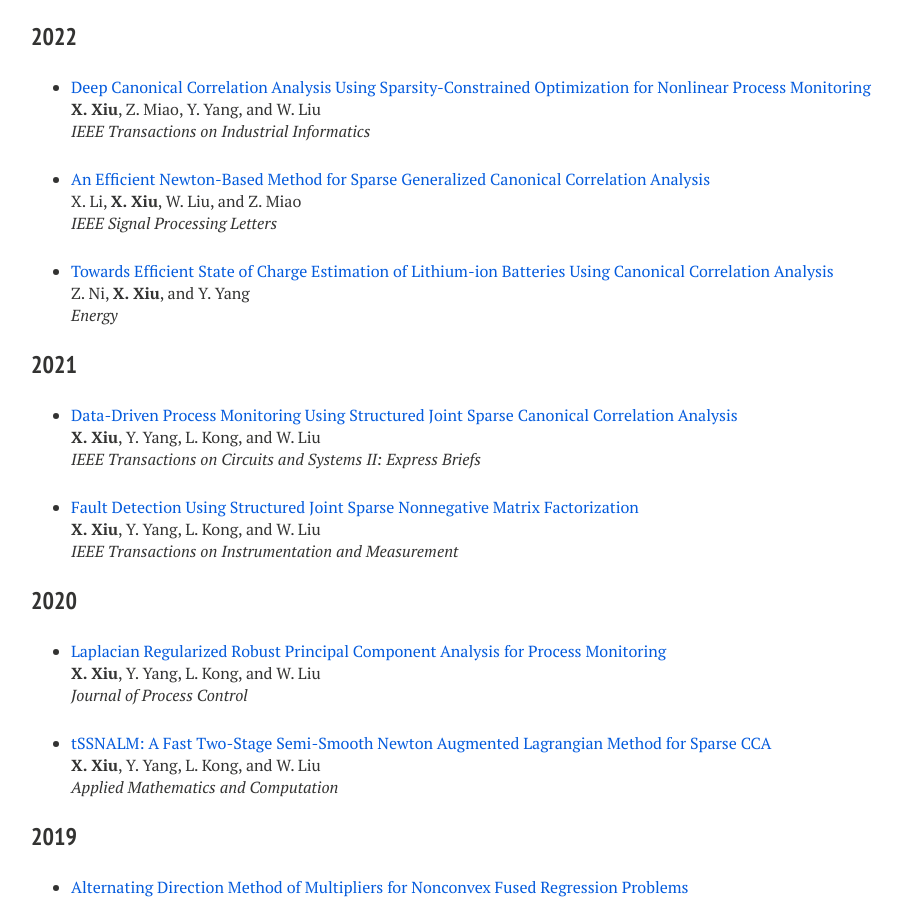
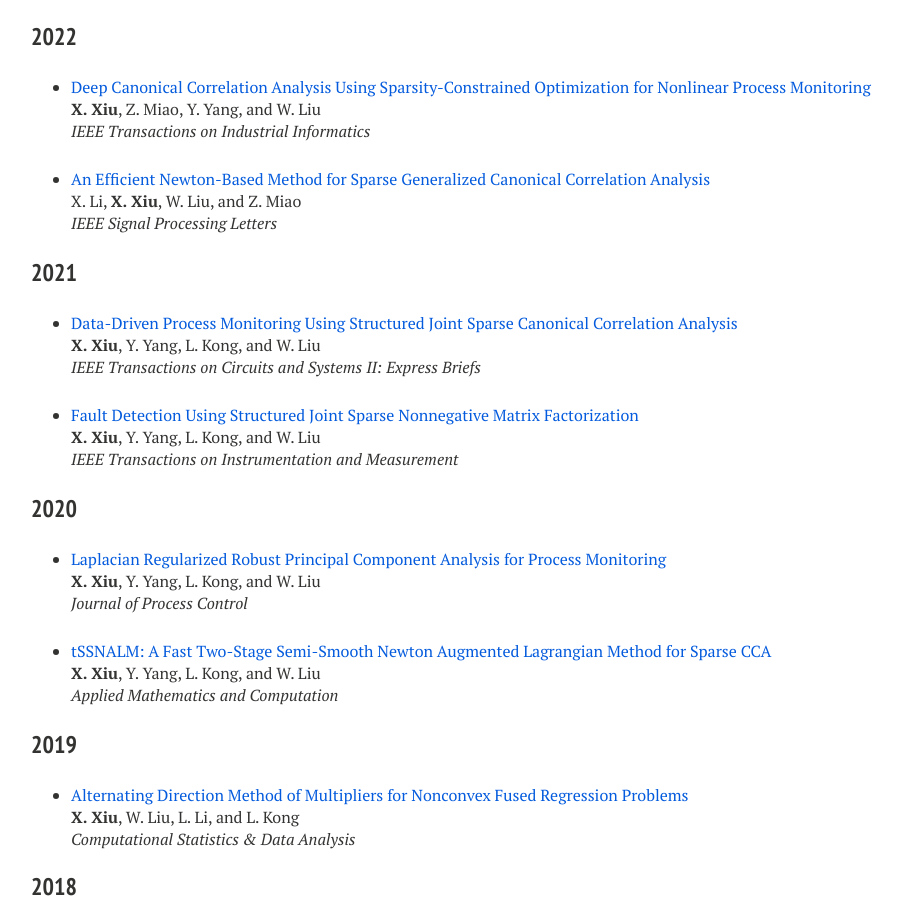
Before and after one commit to xianchaoxiu/xianchaoxiu.github.io, a Jekyll site: the page built from publications/index.md, in a window 1280 px wide and 900 px high, scrolled down 1222 px. Shown: the whole window, without its empty margins (289-1191 px from the left). Built offline with Jekyll 4.4.1, drawn with Linux system fonts in a browser that asks for light colours; nearby versions of some CDN libraries.

Commit message:
Update index.md

```diff
--- a/publications/index.md
+++ b/publications/index.md
@@ -83,11 +83,6 @@ X. Li, <b>X. Xiu</b>, W. Liu, and Z. Miao<br>
 <i>IEEE Signal Processing Letters</i><br>
 
 
-* <a href="https://www.sciencedirect.com/science/article/abs/pii/S0360544222013184" class="textlink" target="_blank">Towards Efficient State of Charge Estimation of Lithium-ion Batteries Using Canonical Correlation Analysis</a><br>
-Z. Ni, <b>X. Xiu</b>, and Y. Yang<br>
-<i>Energy</i><br>
-
-
 
 ### 2021
 
```
